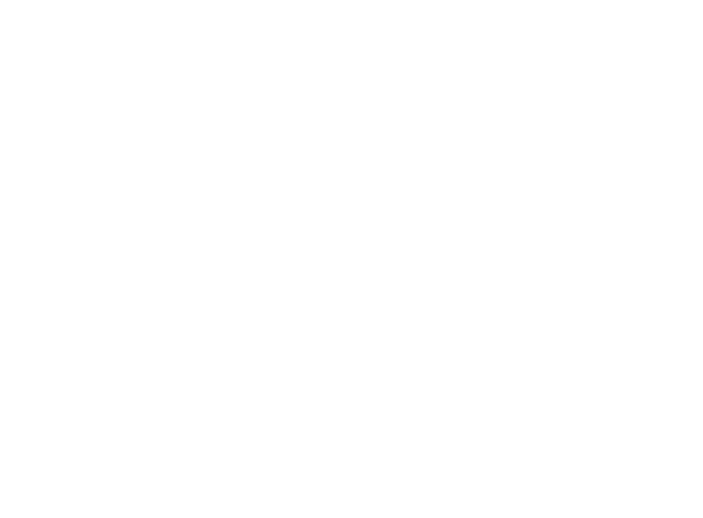
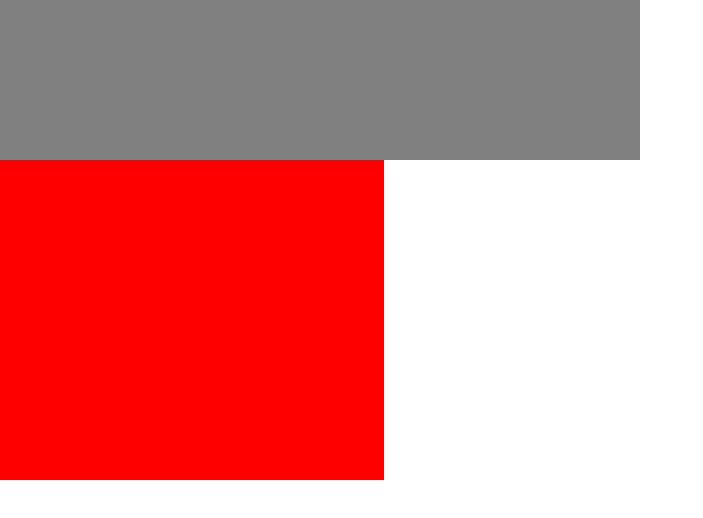
Before and after one commit to gabriellePresseault/cafe, a Next.js app: page / in a window 1280 px wide. Shown: the top 518 px of the page, without its empty margins (0-703 px from the left). Built offline with nearby package versions, Linux system fonts and the light colour scheme.

Commit message:
--Creation des components--

```diff
--- /dev/null
+++ b/src/_component/Cafe.css
@@ -0,0 +1,5 @@
+.CafeZone {
+    width: 30%;
+    height: 20em;
+    background-color: red;
+}
--- /dev/null
+++ b/src/_component/Cafe.jsx
@@ -0,0 +1,10 @@
+import "./Cafe.css"
+
+const Cafe = () => {
+
+    return (
+        <div className="CafeZone"></div>
+    );
+}
+
+export default Cafe;
--- /dev/null
+++ b/src/_component/Creme.jsx
@@ -0,0 +1,10 @@
+import "./Creme.css"
+
+const Creme = () => {
+
+    return (
+        <div className="CremeZone"></div>
+    );
+}
+
+export default Creme;
--- /dev/null
+++ b/src/_component/Grain.css
@@ -0,0 +1,5 @@
+.GrainZone {
+    background-color: gray;
+    width: 50%;
+    height: 10em;
+}
--- /dev/null
+++ b/src/_component/Grain.jsx
@@ -0,0 +1,10 @@
+import "./Grain.css"
+
+const Grain = () => {
+
+    return (
+        <div className="GrainZone"></div>
+    );
+}
+
+export default Grain;
--- /dev/null
+++ b/src/_component/Machine.css
@@ -0,0 +1,3 @@
+.Machine {
+
+}
--- /dev/null
+++ b/src/_component/Machine.jsx
@@ -0,0 +1,17 @@
+import Grain from "./Grain";
+import Cafe from "./Cafe";
+import Creme from "./Creme";
+import Temperature from "./Temperature";
+
+const Machine = () => {
+    return (
+        <div>
+            <Grain/>
+            <Temperature/>
+            <Cafe/>
+            <Creme/>
+        </div>
+    );
+}
+
+export default Machine;
--- /dev/null
+++ b/src/_component/Temperature.jsx
@@ -0,0 +1,10 @@
+import "./Temperature.css"
+
+const Temperature = () => {
+
+    return (
+        <div className="TemperatureZone"></div>
+    );
+}
+
+export default Temperature;
--- a/src/app/page.jsx
+++ b/src/app/page.jsx
@@ -1,9 +1,10 @@
+import Machine from "@/_component/Machine";
 import Image from "next/image";
 
 export default function Home() {
   return (
     <div >
-
+      <Machine/>
     </div>
   );
 }
```
Also changed, not shown: src/_component/Creme.css (added), src/_component/Temperature.css (added).
